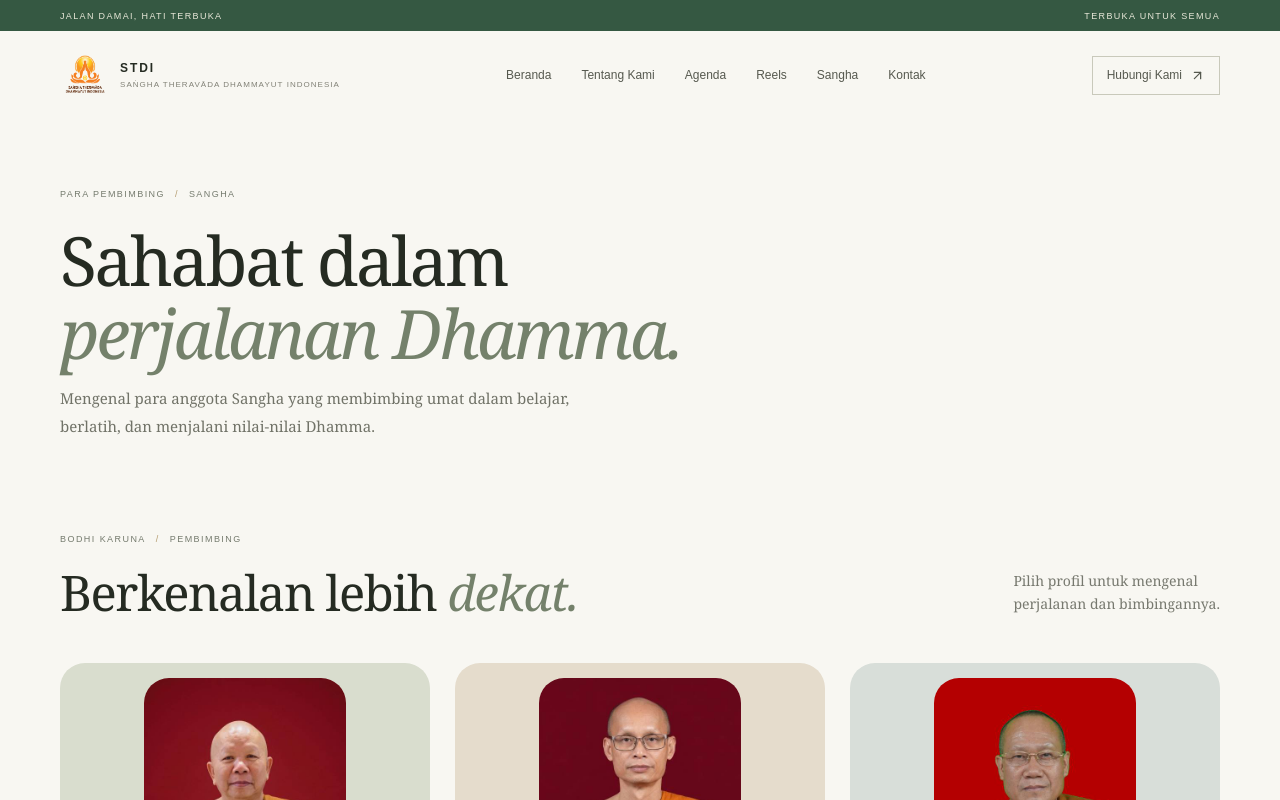
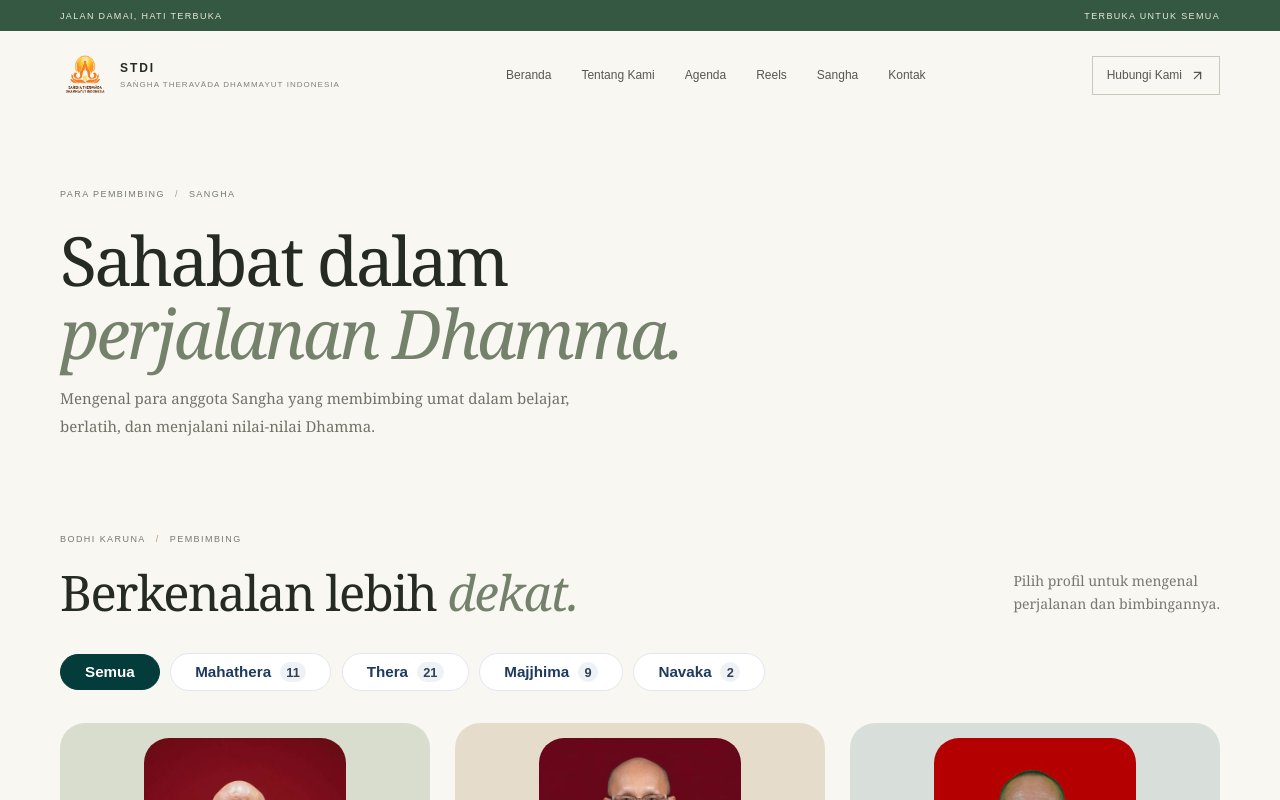
Before and after one commit to Harriet27/stdi-fe, a Next.js app: page /sangha in a window 1280 px wide. Shown: the top 800 px of the page. Built offline with nearby package versions, Linux system fonts and the light colour scheme.

Commit message:
added seniority filter

```diff
--- a/app/globals.css
+++ b/app/globals.css
@@ -544,8 +544,8 @@ a {
 .sangha-grid {
   display: grid;
   grid-template-columns: repeat(3,1fr);
-  gap: 25px;
-  margin-top: 42px;
+  gap: 40px 25px;
+  margin-top: 2rem;
 }
 .sangha-card {
   min-width: 0;
--- a/components/sangha-directory.tsx
+++ b/components/sangha-directory.tsx
@@ -4,11 +4,16 @@ import { useState } from "react";
 import Link from "next/link";
 import type { StaticImageData } from "next/image";
 import { ArrowUpRight } from "lucide-react";
+import { PortraitMedia } from "@/components/portrait-media";
+
+export type SanghaLevel = "Mahathera" | "Thera" | "Majjhima" | "Navaka";
+export type LevelFilter = "Semua" | SanghaLevel;
 
 export interface BhikkhuItem {
   id: number;
-  slug: string;
+  slug?: string;
   image?: string | StaticImageData;
+  level: SanghaLevel | string;
   upasampada: {
     name: string;
     namePenahbisan: string;
@@ -29,10 +34,11 @@ export interface BhikkhuItem {
 }
 
 interface SanghaDirectoryProps {
-  items: any[];
+  items: BhikkhuItem[];
 }
 
 const ITEMS_PER_PAGE = 12;
+const LEVEL_ORDER: SanghaLevel[] = ["Mahathera", "Thera", "Majjhima", "Navaka"];
 
 function getInitials(fullName: string): string {
   const cleaned = fullName.replace(/^Bhikkhu\s+/i, "").trim();
@@ -42,58 +48,36 @@ function getInitials(fullName: string): string {
   return (words[0][0] + words[words.length - 1][0]).toUpperCase();
 }
 
-function resolveImageSrc(image?: string | StaticImageData): string | null {
-  if (!image) return null;
-  if (typeof image === "string") {
-    const trimmed = image.trim();
-    return trimmed.length > 0 ? trimmed : null;
-  }
-  return image.src || null;
-}
-
-function PortraitMedia({
-  image,
-  alt,
-  initials,
-}: {
-  image?: string | StaticImageData;
-  alt: string;
-  initials: string;
-}) {
-  const [failed, setFailed] = useState(false);
-  const src = resolveImageSrc(image);
-
-  if (src && !failed) {
-    return (
-      <img
-        src={src}
-        alt={alt}
-        className="portrait-image"
-        referrerPolicy="no-referrer"
-        onError={() => setFailed(true)}
-        style={{
-          display: "block",
-          // width: "100%",
-          // height: "100%",
-          width: "auto",
-          height: "270px",
-          borderRadius: "25px",
-        }}
-      />
-    );
-  }
-
-  return <span>{initials}</span>;
-}
-
 export function SanghaDirectory({ items }: SanghaDirectoryProps) {
+  const [selectedLevel, setSelectedLevel] = useState<LevelFilter>("Semua");
   const [currentPage, setCurrentPage] = useState(1);
 
-  const totalItems = items.length;
+  // Count entries per level in pure JS
+  const levelCounts = LEVEL_ORDER.reduce<Record<SanghaLevel, number>>(
+    (acc, lvl) => {
+      acc[lvl] = items.filter((item) => item.level === lvl).length;
+      return acc;
+    },
+    { Mahathera: 0, Thera: 0, Majjhima: 0, Navaka: 0 }
+  );
+
+  // Filter items before paginating
+  const filteredItems =
+    selectedLevel === "Semua"
+      ? items
+      : items.filter((item) => item.level === selectedLevel);
+
+  const totalItems = filteredItems.length;
   const totalPages = Math.max(1, Math.ceil(totalItems / ITEMS_PER_PAGE));
+  const safeCurrentPage = Math.min(currentPage, totalPages);
 
-  const startIndex = (currentPage - 1) * ITEMS_PER_PAGE;
-  const currentItems = items.slice(startIndex, startIndex + ITEMS_PER_PAGE);
+  const startIndex = (safeCurrentPage - 1) * ITEMS_PER_PAGE;
+  const currentItems = filteredItems.slice(startIndex, startIndex + ITEMS_PER_PAGE);
+
+  const handleSelectLevel = (level: LevelFilter) => {
+    setSelectedLevel(level);
+    setCurrentPage(1);
+  };
 
   const handlePageChange = (page: number) => {
     if (page < 1 || page > totalPages) return;
@@ -124,6 +108,73 @@ export function SanghaDirectory({ items }: SanghaDirectoryProps) {
         </p>
       </div>
 
+      {/* Pill Level Filter Bar */}
+      <div
+        role="group"
+        aria-label="Filter tingkat Sangha"
+        style={{
+          display: "flex",
+          alignItems: "center",
+          gap: "0.65rem",
+          flexWrap: "wrap",
+          marginTop: "2rem",
+        }}
+      >
+        {(["Semua", ...LEVEL_ORDER] as LevelFilter[]).map((level) => {
+          const isActive = selectedLevel === level;
+          const count = level === "Semua" ? null : levelCounts[level];
+
+          return (
+            <button
+              key={level}
+              type="button"
+              onClick={() => handleSelectLevel(level)}
+              aria-pressed={isActive}
+              style={{
+                display: "inline-flex",
+                alignItems: "center",
+                gap: "0.55rem",
+                padding: "0.5rem 1.5rem",
+                borderRadius: "9999px",
+                border: isActive
+                  ? "1px solid #043b3b"
+                  : "1px solid #e2e8f0",
+                backgroundColor: isActive ? "#043b3b" : "#ffffff",
+                color: isActive ? "#ffffff" : "#1e3a5f",
+                fontWeight: 700,
+                fontSize: "0.95rem",
+                lineHeight: 1.2,
+                cursor: "pointer",
+                transition: "all 150ms ease",
+              }}
+            >
+              <span>{level}</span>
+              {count !== null && (
+                <span
+                  style={{
+                    display: "inline-flex",
+                    alignItems: "center",
+                    justifyContent: "center",
+                    minWidth: "1.25rem",
+                    height: "1.25rem",
+                    padding: "0 0.4rem",
+                    borderRadius: "9999px",
+                    fontSize: "0.8rem",
+                    fontWeight: 700,
+                    backgroundColor: isActive
+                      ? "rgba(255, 255, 255, 0.18)"
+                      : "#eef2f6",
+                    color: isActive ? "#ffffff" : "#334155",
+                  }}
+                >
+                  {count}
+                </span>
+              )}
+            </button>
+          );
+        })}
+      </div>
+
       <div className="sangha-grid">
         {currentItems.map((person, i) => {
           const portraitIndex = (i % ITEMS_PER_PAGE) + 1;
@@ -142,20 +193,20 @@ export function SanghaDirectory({ items }: SanghaDirectoryProps) {
               key={person.id}
             >
               <div className={`monk-portrait portrait-${portraitIndex}`}>
-                {/* <div className="portrait-halo" /> */}
                 <PortraitMedia
                   image={person.image}
                   alt={`Portrait of ${displayName}`}
                   initials={initials}
                 />
-                {/* <div className="portrait-label">SANGHA · BODHI KARUNA</div> */}
               </div>
               <div className="monk-info">
                 <span>
                   {hasDomisili ? person.domisili : "Vihāra Indonesia"}
                 </span>
                 <h3>{displayName}</h3>
-                <p>{upasampadaDate}</p>
+                <p>
+                  {person.level} · {upasampadaDate}
+                </p>
                 <ArrowUpRight size={17} />
               </div>
               <p className="sangha-card-bio">
@@ -182,12 +233,12 @@ export function SanghaDirectory({ items }: SanghaDirectoryProps) {
         >
           <button
             type="button"
-            onClick={() => handlePageChange(currentPage - 1)}
-            disabled={currentPage === 1}
+            onClick={() => handlePageChange(safeCurrentPage - 1)}
+            disabled={safeCurrentPage === 1}
             style={{
               padding: "0.5rem 1rem",
-              cursor: currentPage === 1 ? "not-allowed" : "pointer",
-              opacity: currentPage === 1 ? 0.5 : 1,
+              cursor: safeCurrentPage === 1 ? "not-allowed" : "pointer",
+              opacity: safeCurrentPage === 1 ? 0.5 : 1,
             }}
           >
             Sebelumnya
@@ -198,13 +249,13 @@ export function SanghaDirectory({ items }: SanghaDirectoryProps) {
               <button
                 key={page}
                 type="button"
-                onClick={() => handlePageChange(page)}
-                aria-current={page === currentPage ? "page" : undefined}
+                onClick={() => handleSelectOrGoToPage(handlePageChange, page)}
+                aria-current={page === safeCurrentPage ? "page" : undefined}
                 style={{
                   padding: "0.5rem 0.85rem",
-                  fontWeight: page === currentPage ? 700 : 400,
+                  fontWeight: page === safeCurrentPage ? 700 : 400,
                   cursor: "pointer",
-                  textDecoration: page === currentPage ? "underline" : "none",
+                  textDecoration: page === safeCurrentPage ? "underline" : "none",
                 }}
               >
                 {page}
@@ -214,12 +265,12 @@ export function SanghaDirectory({ items }: SanghaDirectoryProps) {
 
           <button
             type="button"
-            onClick={() => handlePageChange(currentPage + 1)}
-            disabled={currentPage === totalPages}
+            onClick={() => handlePageChange(safeCurrentPage + 1)}
+            disabled={safeCurrentPage === totalPages}
             style={{
               padding: "0.5rem 1rem",
-              cursor: currentPage === totalPages ? "not-allowed" : "pointer",
-              opacity: currentPage === totalPages ? 0.5 : 1,
+              cursor: safeCurrentPage === totalPages ? "not-allowed" : "pointer",
+              opacity: safeCurrentPage === totalPages ? 0.5 : 1,
             }}
           >
             Berikutnya
@@ -229,3 +280,10 @@ export function SanghaDirectory({ items }: SanghaDirectoryProps) {
     </section>
   );
 }
+
+function handleSelectOrGoToPage(
+  onPageChange: (page: number) => void,
+  page: number
+) {
+  onPageChange(page);
+}
--- a/lib/vihara-data.ts
+++ b/lib/vihara-data.ts
@@ -55,6 +55,7 @@ export const sangha = [
   {
     id: 1,
     image: sanghaImg.one,
+    level: "Mahathera",
     upasampada: {
       name: "Bhikkhu Wongsin Lābhiko",
       namePenahbisan: "Wongsin Lābhiko",
@@ -74,6 +75,7 @@ export const sangha = [
   {
     id: 2,
     image: sanghaImg.two,
+    level: "Mahathera",
     upasampada: {
       name: "Bhikkhu Weerasin Khantiko",
       namePenahbisan: "Weerasin Khantiko",
@@ -93,6 +95,7 @@ export const sangha = [
   {
     id: 3,
     image: sanghaImg.three,
+    level: "Mahathera",
     upasampada: {
       name: "Bhikkhu Khampun Suvaṇṇadharo",
       namePenahbisan: "Khampun Suvaṇṇadharo",
@@ -112,6 +115,7 @@ export const sangha = [
   {
     id: 4,
     image: sanghaImg.four,
+    level: "Mahathera",
     upasampada: {
       name: "Bhikkhu Kamsai Sumano",
       namePenahbisan: "Kamsai Sumano",
@@ -131,6 +135,7 @@ export const sangha = [
   {
     id: 5,
     image: sanghaImg.five,
+    level: "Mahathera",
     upasampada: {
       name: "Bhikkhu Chatchawan Iddhivijjo",
       namePenahbisan: "Chatchawan Iddhivijjo",
@@ -150,6 +155,7 @@ export const sangha = [
   {
     id: 6,
     image: sanghaImg.six,
+    level: "Mahathera",
     upasampada: {
       name: "Bhikkhu Mahā Wirat Khemacārī",
       namePenahbisan: "Mahā Wirat Khemacārī",
@@ -169,6 +175,7 @@ export const sangha = [
   {
     id: 7,
     image: sanghaImg.seven,
+    level: "Mahathera",
     upasampada: {
       name: "Bhikkhu Subin Ghosito",
       namePenahbisan: "Subin Ghosito",
@@ -188,6 +195,7 @@ export const sangha = [
   {
     id: 8,
     image: sanghaImg.eight,
+    level: "Mahathera",
     upasampada: {
       name: "Bhikkhu Thonglek Aggadhammo",
       namePenahbisan: "Thonglek Aggadhammo",
@@ -207,6 +215,7 @@ export const sangha = [
   {
     id: 9,
     image: sanghaImg.nine,
+    level: "Mahathera",
     upasampada: {
       name: "Bhikkhu Prasan Tejadharo",
       namePenahbisan: "Prasan Tejadharo",
@@ -226,6 +235,7 @@ export const sangha = [
   {
     id: 10,
     image: sanghaImg.ten,
+    level: "Mahathera",
     upasampada: {
       name: "Bhikkhu Nu Hajjatejo",
       namePenahbisan: "Nu Hajjatejo",
@@ -245,6 +255,7 @@ export const sangha = [
   {
     id: 11,
     image: sanghaImg.eleven,
+    level: "Mahathera",
     upasampada: {
       name: "Bhikkhu Suwan Uṭṭhāno",
       namePenahbisan: "Suwan Uṭṭhāno",
@@ -264,6 +275,7 @@ export const sangha = [
   {
     id: 12,
     image: sanghaImg.twelve,
+    level: "Thera",
     upasampada: {
       name: "Bhikkhu Nāthasīlo",
       namePenahbisan: "Nāthasīlo",
@@ -283,6 +295,7 @@ export const sangha = [
   {
     id: 13,
     image: sanghaImg.thirteen,
+    level: "Thera",
     upasampada: {
       name: "Bhikkhu Tawan Aggatejo",
       namePenahbisan: "Tawan Aggatejo",
@@ -302,6 +315,7 @@ export const sangha = [
   {
     id: 14,
     image: sanghaImg.fourteen,
+    level: "Thera",
     upasampada: {
       name: "Bhikkhu Subhācāro",
       namePenahbisan: "Subhācāro",
@@ -321,6 +335,7 @@ export const sangha = [
   {
     id: 15,
     image: sanghaImg.fifteen,
+    level: "Thera",
     upasampada: {
       name: "Bhikkhu Ṭhitasaddho",
       namePenahbisan: "Ṭhitasaddho",
@@ -340,6 +355,7 @@ export const sangha = [
   {
     id: 16,
     image: sanghaImg.sixteen,
+    level: "Thera",
     upasampada: {
       name: "Bhikkhu Kosalo",
       namePenahbisan: "Kosalo",
@@ -359,6 +375,7 @@ export const sangha = [
   {
     id: 17,
     image: sanghaImg.seventeen,
+    level: "Thera",
     upasampada: {
       name: "Bhikkhu Abhipuñño",
       namePenahbisan: "Abhipuñño",
@@ -378,6 +395,7 @@ export const sangha = [
   {
     id: 18,
     image: sanghaImg.eighteen,
+    level: "Thera",
     upasampada: {
       name: "Bhikkhu Kittipañño",
       namePenahbisan: "Kittipañño",
@@ -397,6 +415,7 @@ export const sangha = [
   {
     id: 19,
     image: sanghaImg.nineteen,
+    level: "Thera",
     upasampada: {
       name: "Bhikkhu Ṭhānuttaro",
       namePenahbisan: "Ṭhānuttaro",
@@ -416,6 +435,7 @@ export const sangha = [
   {
     id: 20,
     image: sanghaImg.twenty,
+    level: "Thera",
     upasampada: {
       name: "Bhikkhu Atijāgaro",
       namePenahbisan: "Atijāgaro",
@@ -435,6 +455,7 @@ export const sangha = [
   {
     id: 21,
     image: sanghaImg.twentyOne,
+    level: "Thera",
     upasampada: {
       name: "Bhikkhu Atthakovido",
       namePenahbisan: "Atthakovido",
@@ -454,6 +475,7 @@ export const sangha = [
   {
     id: 22,
     image: sanghaImg.twentyTwo,
+    level: "Thera",
     upasampada: {
       name: "Bhikkhu Dhammāvudho",
       namePenahbisan: "Dhammāvudho",
@@ -473,6 +495,7 @@ export const sangha = [
   {
     id: 23,
     image: sanghaImg.twentyThree,
+    level: "Thera",
     upasampada: {
       name: "Bhikkhu Ṭhānuttaro",
       namePenahbisan: "Ṭhānuttaro",
@@ -492,6 +515,7 @@ export const sangha = [
   {
     id: 24,
     image: sanghaImg.twentyFour,
+    level: "Thera",
     upasampada: {
       name: "Bhikkhu Punnawich",
       namePenahbisan: "Punnawich",
@@ -511,6 +535,7 @@ export const sangha = [
   {
     id: 25,
     image: sanghaImg.twentyFive,
+    level: "Thera",
     upasampada: {
       name: "Bhikkhu Jhanananda",
       namePenahbisan: "Jhanananda",
@@ -530,6 +555,7 @@ export const sangha = [
   {
     id: 26,
     image: sanghaImg.twentySix,
+    level: "Thera",
     upasampada: {
       name: "Bhikkhu Kalyāṇadhammo",
       namePenahbisan: "Kalyāṇadhammo",
@@ -549,6 +575,7 @@ export const sangha = [
   {
     id: 27,
     image: sanghaImg.twentySeven,
+    level: "Thera",
     upasampada: {
       name: "Bhikkhu Kittichai Sudhammo",
       namePenahbisan: "Kittichai Sudhammo",
@@ -568,6 +595,7 @@ export const sangha = [
   {
     id: 28,
     image: sanghaImg.twentyEight,
+    level: "Thera",
     upasampada: {
       name: "Bhikkhu Candasīlo",
       namePenahbisan: "Candasīlo",
@@ -587,6 +615,7 @@ export const sangha = [
   {
     id: 29,
     image: sanghaImg.twentyNine,
+    level: "Thera",
     upasampada: {
       name: "Bhikkhu Paññāvajiro",
       namePenahbisan: "Paññāvajiro",
@@ -606,6 +635,7 @@ export const sangha = [
   {
     id: 30,
     image: sanghaImg.thirty,
+    level: "Thera",
     upasampada: {
       name: "Bhikkhu Guṇadhammo",
       namePenahbisan: "Guṇadhammo",
@@ -625,6 +655,7 @@ export const sangha = [
   {
     id: 31,
     image: sanghaImg.thirtyOne,
+    level: "Thera",
     upasampada: {
       name: "Bhikkhu Vaḍḍhano",
       namePenahbisan: "Vaḍḍhano",
@@ -644,6 +675,7 @@ export const sangha = [
   {
     id: 32,
     image: sanghaImg.thirtyTwo,
+    level: "Thera",
     upasampada: {
       name: "Bhikkhu Abhāgamo",
       namePenahbisan: "Abhāgamo",
@@ -663,6 +695,7 @@ export const sangha = [
   {
     id: 33,
     image: sanghaImg.thirtyThree,
+    level: "Majjhima",
     upasampada: {
       name: "Bhikkhu Woraphol Ratindharo",
       namePenahbisan: "Woraphol Ratindharo",
@@ -682,6 +715,7 @@ export const sangha = [
   {
     id: 34,
     image: sanghaImg.thirtyFour,
+    level: "Majjhima",
     upasampada: {
       name: "Bhikkhu Vichan Pavaro",
       namePenahbisan: "Vichan Pavaro",
@@ -701,6 +735,7 @@ export const sangha = [
   {
     id: 35,
     image: sanghaImg.thirtyFive,
+    level: "Majjhima",
     upasampada: {
       name: "Bhikkhu Wongsathorn Candavaṁso",
       namePenahbisan: "Wongsathorn Candavaṁso",
@@ -720,6 +755,7 @@ export const sangha = [
   {
     id: 36,
     image: sanghaImg.thirtySix,
+    level: "Majjhima",
     upasampada: {
       name: "Bhikkhu Natthaphong Sudhammo",
       namePenahbisan: "Natthaphong Sudhammo",
@@ -739,6 +775,7 @@ export const sangha = [
   {
     id: 37,
     image: sanghaImg.thirtySeven,
+    level: "Majjhima",
     upasampada: {
       name: "Bhikkhu Cittasanto",
       namePenahbisan: "Cittasanto",
@@ -758,6 +795,7 @@ export const sangha = [
   {
     id: 38,
     image: sanghaImg.thirtyEight,
+    level: "Majjhima",
     upasampada: {
       name: "Bhikkhu Ghosako",
       namePenahbisan: "Ghosako",
@@ -777,6 +815,7 @@ export const sangha = [
   {
     id: 39,
     image: sanghaImg.thirtyNine,
+    level: "Majjhima",
     upasampada: {
       name: "Bhikkhu Abhirato",
       namePenahbisan: "Abhirato",
@@ -796,6 +835,7 @@ export const sangha = [
   {
     id: 40,
     image: sanghaImg.forty,
+    level: "Majjhima",
     upasampada: {
       name: "Bhikkhu Cittarakkho",
       namePenahbisan: "Cittarakkho",
@@ -815,6 +855,7 @@ export const sangha = [
   {
     id: 41,
     image: sanghaImg.fortyOne,
+    level: "Majjhima",
     upasampada: {
       name: "Bhikkhu Saccañāṇo",
       namePenahbisan: "Saccañāṇo",
@@ -834,6 +875,7 @@ export const sangha = [
   {
     id: 42,
     image: sanghaImg.fortyTwo,
+    level: "Navaka",
     upasampada: {
       name: "Bhikkhu Kusalo",
       namePenahbisan: "Kusalo",
@@ -853,6 +895,7 @@ export const sangha = [
   {
     id: 43,
     image: sanghaImg.fortyThree,
+    level: "Navaka",
     upasampada: {
       name: "Bhikkhu Chandadhammo",
       namePenahbisan: "Chandadhammo",
```
